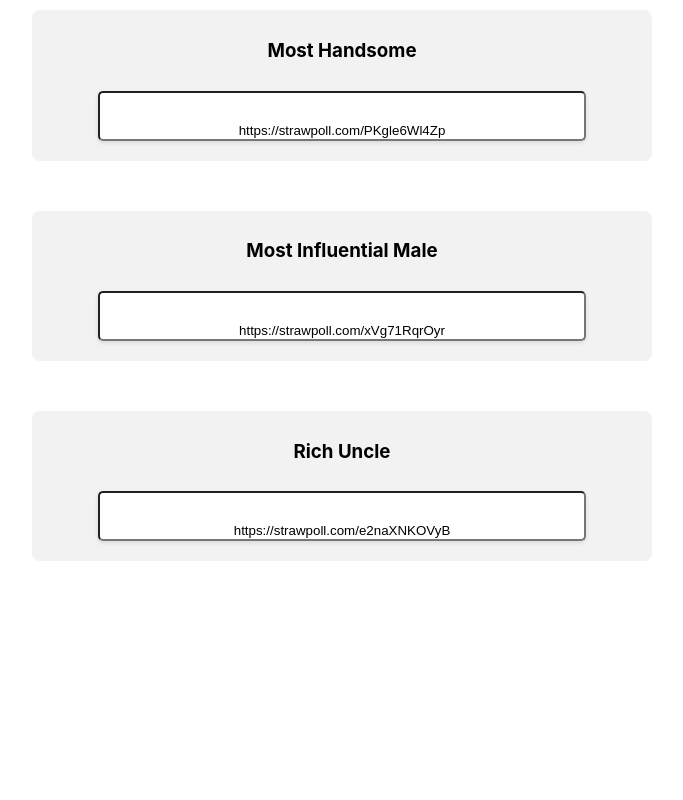
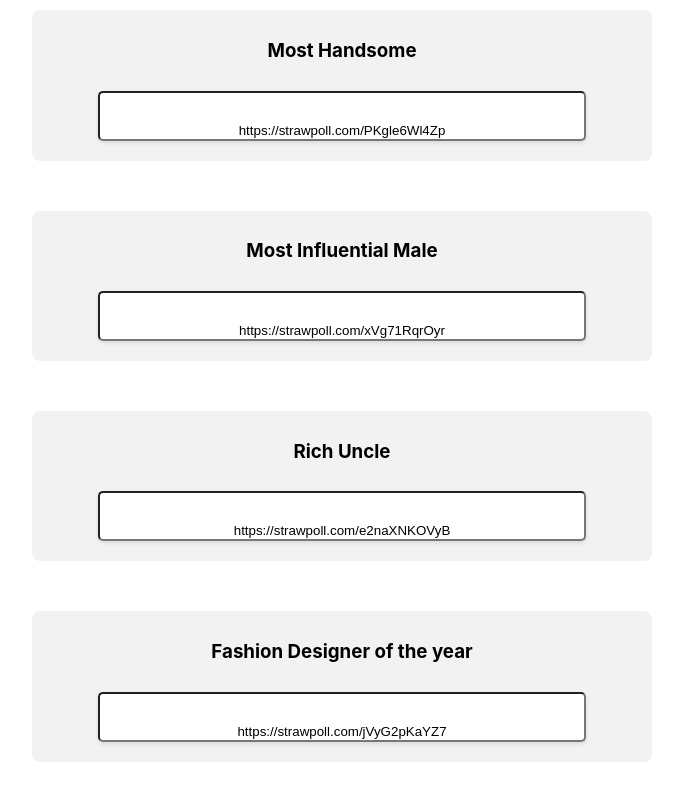
Before and after one commit to dakohhh/mtu-final-year-week-voting-site, a React (Create React App) app: page / in a window 1280 px wide. Shown: the part 2816-3616 px from the top of the page, without its empty margins (298-981 px from the left). Before the commit the page ends 3427 px from the top, so only its background shows below. Built offline with nearby package versions, Linux system fonts and the light colour scheme.

Commit message:
Add additional options to poll and update categories

```diff
--- a/src/components/HomeScreen.js
+++ b/src/components/HomeScreen.js
@@ -18,7 +18,8 @@ function HomeScreen() {
     "https://strawpoll.com/XOgOVaK0Gn3",
     "https://strawpoll.com/PKgle6Wl4Zp",
     "https://strawpoll.com/xVg71RqrOyr",
-    "https://strawpoll.com/e2naXNKOVyB"
+    "https://strawpoll.com/e2naXNKOVyB",
+    "https://strawpoll.com/jVyG2pKaYZ7",
 
 
   ];
@@ -41,7 +42,8 @@ function HomeScreen() {
     "Take home to mama/ papa (male)",
     "Most Handsome",
     "Most Influential Male",
-    "Rich Uncle"
+    "Rich Uncle",
+    "Fashion Designer of the year",
   ];
 
   const handleInputClick = (link) => {
```
